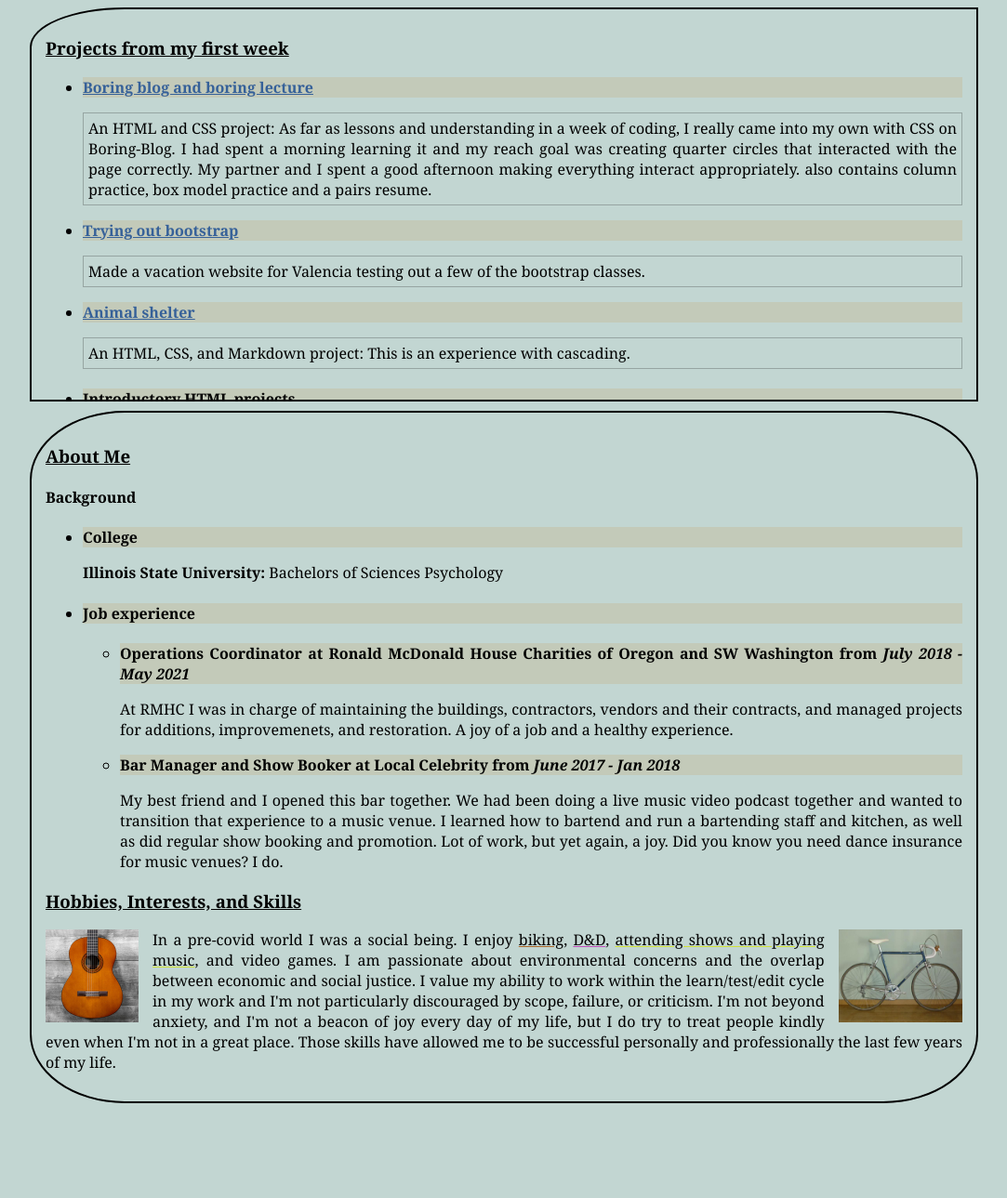
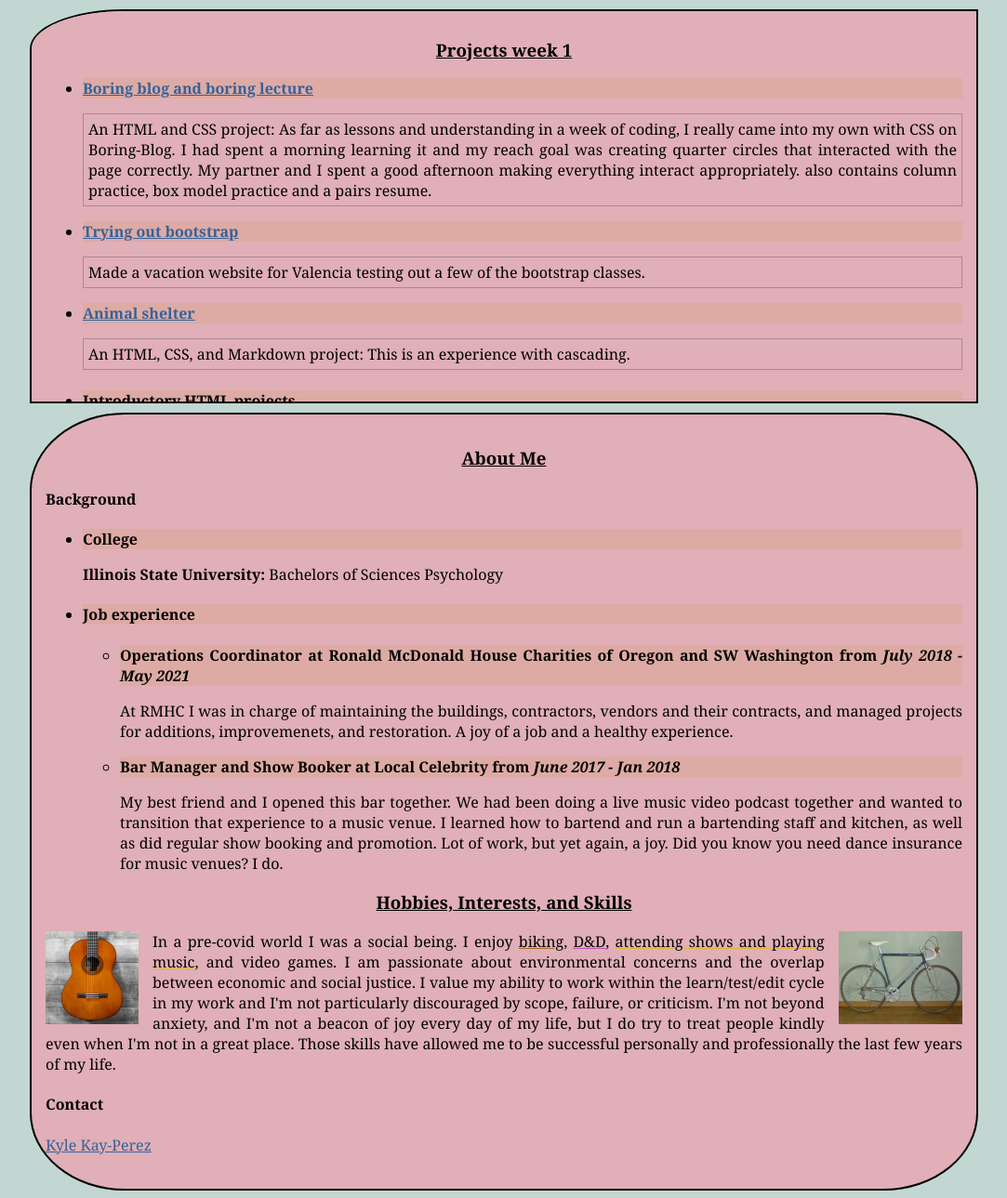
Before and after one commit to professional-pigeon/Epicodus-Portfolio, a plain HTML site: page index.html in a window 1280 px wide. Shown: the part 730-2019 px from the top of the page at 93% size, without its empty margins (98-1181 px from the left). Before the commit the page ends 1925 px from the top, so only its background shows below. Drawn offline with Linux system fonts and the light colour scheme.

Commit message:
clean up pages, typos

```diff
--- a/css/styles.css
+++ b/css/styles.css
@@ -36,6 +36,7 @@ body {
   border-radius: 50% 50% 0 0;
   display: inline-block;
   background-color: rgba(224, 175, 184, 0.993);
+  border: black 2px solid;
 }
 
 .bigbox1 {
@@ -50,6 +51,7 @@ body {
   margin-top: 10px;
   margin-bottom: 10px;
   overflow: auto;
+  background-color:rgba(224, 175, 184, 0.993);
 }
 
 .bigbox1 li {
@@ -64,19 +66,24 @@ body {
 
 .bigbox1 h3 {
   text-decoration: underline;
+  text-align: center;
 }
 
 .bigbox1 a:link, a:visited {
   color:rgb(54, 97, 153);
 }
 
+.margin-enhancement {
+  margin-bottom: 15px;
+}
 .bigbox2{
   padding-right: 15px;
   padding-left: 15px;
   padding-top: 15px;
-  padding-bottom: 15px;
+  padding-bottom: 20px;
   border: solid black 2px;
   border-radius: 10% 10% 10% 10%;
+  background-color:rgba(224, 175, 184, 0.993);
 }
 
 .bigbox2 li {
@@ -86,6 +93,7 @@ body {
 
 .bigbox2 h3 {
   text-decoration: underline;
+  text-align: center;
 }
 
 .bigbox2 a:link, a:visited {
@@ -115,5 +123,5 @@ body {
 }
 
 .highlight3 {
-  text-decoration: underline #d0e038;
+  text-decoration: underline #e4b431;
 }
--- a/index.html
+++ b/index.html
@@ -1,5 +1,5 @@
 <!DOCTYPE html>
-<html lang="en-US">
+<html lang="en">
 <head>
   <link href="css/styles.css" rel="stylesheet" type="text/css" media="all">
   <title>Kyle's Portfolio</title>
@@ -16,23 +16,24 @@
     </div>
 
     <div class="bigbox1">
-      <h3>Projects from my first week</h3>
+      <h3>Projects week 1</h3>
       <ul>
         <li><a href="https://github.com/professional-pigeon/Boring-Lecture">Boring blog and boring lecture<a></li>
           <p>An HTML and CSS project: As far as lessons and understanding in a week of coding, I really came into my own with CSS on Boring-Blog. I had spent a morning learning it and my reach goal was creating quarter circles that interacted with the page correctly. My partner and I spent a good afternoon making everything interact appropriately. also contains column practice, box model practice and a pairs resume.</p>
         <li><a href="https://github.com/professional-pigeon/boot-test">Trying out bootstrap</a></li>
         <p>Made a vacation website for Valencia testing out a few of the bootstrap classes.</p>
-
         <li><a href="https://github.com/professional-pigeon/Animal-shelter">Animal shelter</a></li>
         <p>An HTML, CSS, and Markdown project: This is an experience with cascading.</p>
         <li><h4>Introductory HTML projects</h4></li>
-          <ol class="li-in-li">
+          <ol>
+            <p>Basic HTML project declaring our presence in the online world.</p>
             <li><a href="https://github.com/professional-pigeon/hello-world">Hello world</a></li>
-            <li><a href="https://github.com/professional-pigeon/goodbye">Goodbye</a></li>
-            <p>Basic HTML project declaring our presence in the online world.</p>
+            <li class="margin-enhancement"><a href="https://github.com/professional-pigeon/goodbye">Goodbye</a></li>
           </ol>
         <li><a href="https://github.com/professional-pigeon/My-first-webpage"></a>My First Webpage</a></li>
         <p> An HTML, CSS, and Markdown project: Has pair work with Sho Newman and Danielle Trent. Contains a webpage detailing someone's <a href="https://professional-pigeon.github.io/My-first-webpage/">favorite things,</a> a <a href="https://professional-pigeon.github.io/My-first-webpage/vegblog">vegan blog</a>, and in the repository <a href="https://github.com/professional-pigeon/My-first-webpage">a readme and dog website (popo).</a></p>
+      <li class="margin-enhancement">This webpage color coordinated to my outfit!</li>
+      <li>Check back here for more work, will update monthly!</li>
       </ul>
     </div>
 
@@ -53,6 +54,8 @@
       </ul>
       <h3>Hobbies, Interests, and Skills</h3>
         <p><img class="floatleft" src="img/guitar.jpeg" alt="A photo of a guitar"><img class="floatright" src="img/bike.jpeg" alt="A photo of a bike">In a pre-covid world I was a social being. I enjoy <span class="highlight1">biking</span>, <span class="highlight2">D&D</span>, <span class="highlight3">attending shows and playing music</span>, and video games. I am passionate about environmental concerns and the overlap between economic and social justice. I value my ability to work within the learn/test/edit cycle in my work and I'm not particularly discouraged by scope, failure, or criticism. I'm not beyond anxiety, and I'm not a beacon of joy every day of my life, but I do try to treat people kindly even when I'm not in a great place. Those skills have allowed me to be successful personally and professionally the last few years of my life.</p>
+      <h4>Contact</h4>
+        <p><a href="mailto:kyle.kayperez@gmail.com">Kyle Kay-Perez</a></p>
     </div>
 
   </div>
```
Also changed, not shown: 1 other file.
